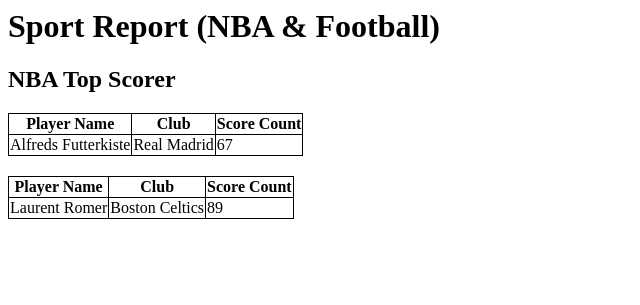
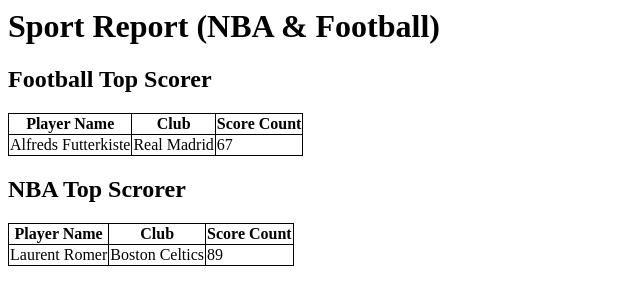
Before and after one commit to FlorianGubler/M122, a Python web app: template scripts/templates/report.html in a window 1280 px wide. Shown: the top 305 px of the page, without its empty margins (0-640 px from the left). Run offline with Jinja, Linux system fonts and the light colour scheme; the template is opened without the code that fills it, so the values that code supplies are empty.

Commit message:
Update report template

```diff
--- a/scripts/templates/report.html
+++ b/scripts/templates/report.html
@@ -5,7 +5,7 @@ table, th, td{
 }
 </style>
 <h1>Sport Report (NBA & Football)</h1>
-<h2>NBA Top Scorer</h2>
+<h2>Football Top Scorer</h2>
 <table>
   <tr>
     <th>Player Name</th>
@@ -18,7 +18,7 @@ table, th, td{
     <td>67</td>
   </tr>
 </table>
-<h2></h2>
+<h2>NBA Top Scrorer</h2>
 <table>
   <tr>
     <th>Player Name</th>
```
